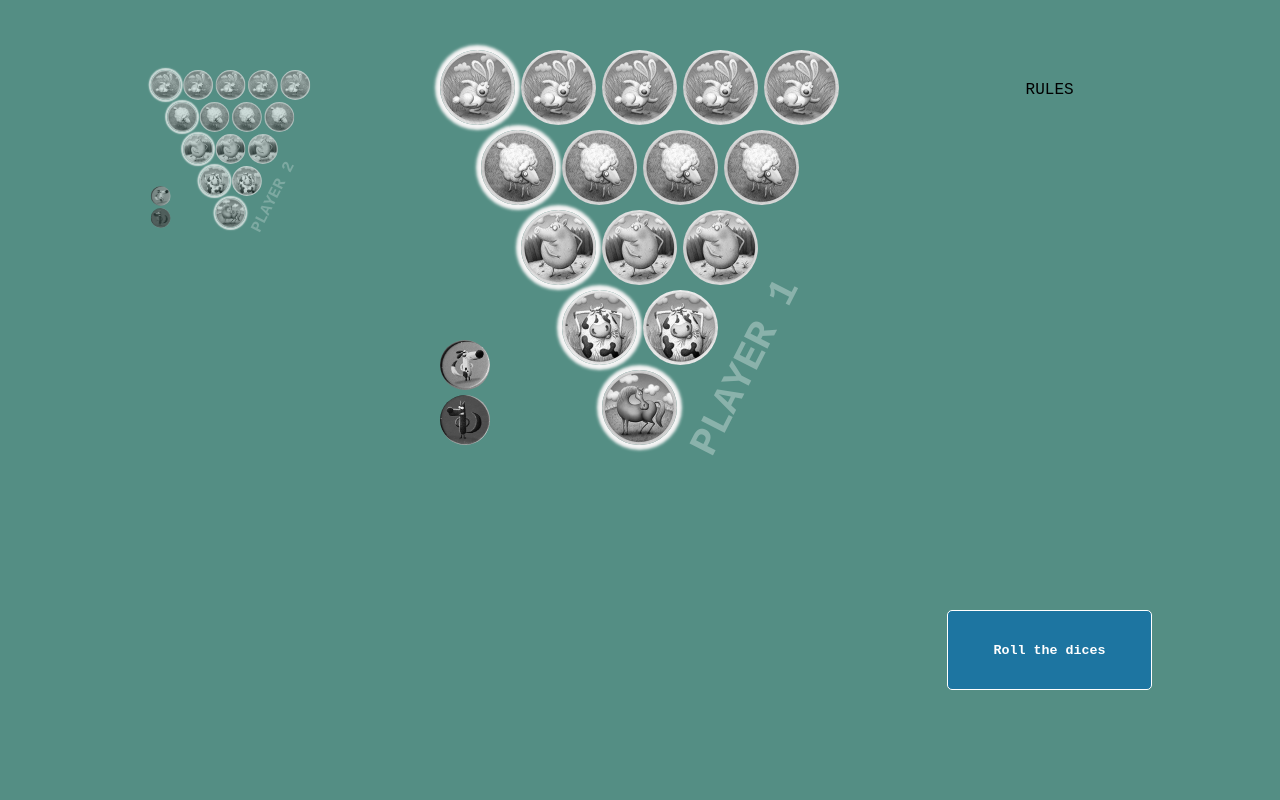
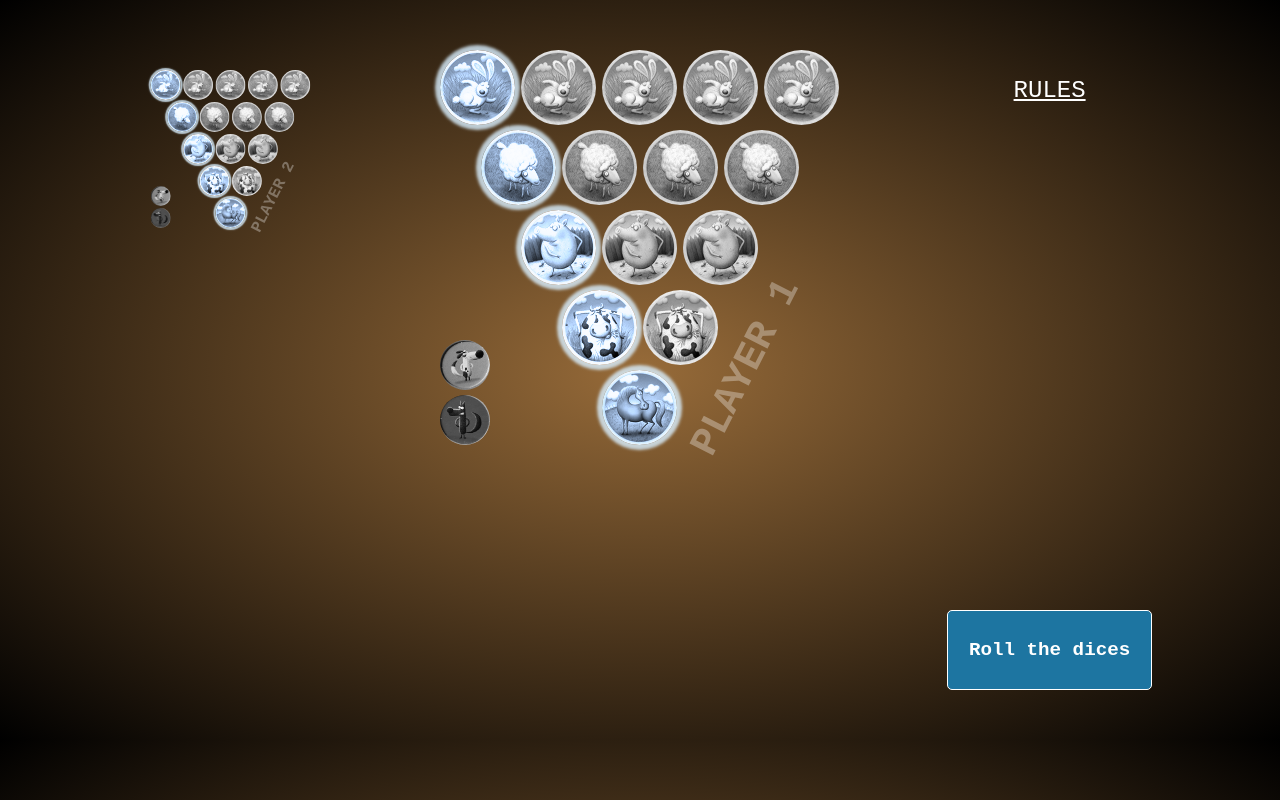
Before and after one commit to GreenBarrel/Game__SuperFarmer, a React (Vite) app: page / in a window 1280 px wide. Both pictures are taken after a click on the button "Let's PLAY". Built offline with nearby package versions, Linux system fonts and the light colour scheme; a web font is replaced by a local one.

Commit message:
minor css improvements

```diff
--- a/src/components/GameContainer.jsx
+++ b/src/components/GameContainer.jsx
@@ -13,9 +13,6 @@ function GameContainer({ players, setStart }) {
     <div className="game_container">
       <div className="game_container__rules">RULES</div>
 
-      {winningPlayer && (
-        <GameOver winningPlayer={winningPlayer} setStart={setStart} />
-      )}
       <PlayersContainer
         throwResult={throwResult}
         players={players}
@@ -27,6 +24,10 @@ function GameContainer({ players, setStart }) {
         winningPlayer={winningPlayer}
       />
       {/* <BuyRules /> */}
+
+      {winningPlayer && (
+        <GameOver winningPlayer={winningPlayer} setStart={setStart} />
+      )}
     </div>
   );
 }
--- a/src/style/dices.css
+++ b/src/style/dices.css
@@ -3,14 +3,13 @@
   flex-direction: column;
   align-items: center;
   justify-content: center;
-  margin: 40px 0;
 }
 
 .dices_container > svg {
   width: 100px;
   height: 100px;
   box-shadow: 0 0 10px white;
-  margin: 10px 0;
+  margin: 20px 0;
   padding: 10%;
   border-radius: 5px;
   color: white;
@@ -19,7 +18,9 @@
 .dices_btn {
   border: solid 1px white;
   border-radius: 5px;
+  font-size: 1.2em;
   font-weight: 900;
   color: white;
   background-color: rgb(29, 117, 161);
+  cursor: pointer;
 }
--- a/src/style/game_container.css
+++ b/src/style/game_container.css
@@ -3,12 +3,17 @@
   grid-template-columns: 4fr 1fr;
   grid-template-rows: 1fr 6fr 1fr;
   width: 100%;
+  position: relative;
 }
 
 .game_container__rules {
   grid-column-start: 2;
   align-self: center;
   justify-self: center;
+  color: white;
+  text-decoration: underline;
+  cursor: pointer;
+  font-size: 1.5em;
 }
 
 input[type="number"]::-webkit-inner-spin-button,
--- a/src/style/game_over.css
+++ b/src/style/game_over.css
@@ -17,7 +17,8 @@
 .game_container__game_over > div {
   margin: 50px;
   padding: 10px;
-  font-size: 1.5em;
+  font-size: 1.2em;
+  font-weight: 900;
   background-color: silver;
 }
 
--- a/src/style/main.css
+++ b/src/style/main.css
@@ -9,7 +9,7 @@ body {
   align-items: center;
   justify-content: center;
   margin: 50px 10%;
-  background: #0f6052b5;
+  background-image: radial-gradient(#976b39, #000000);
 }
 
 #root {
--- a/src/style/players.css
+++ b/src/style/players.css
@@ -41,7 +41,6 @@ h3 {
 .players_container__player:not(.--active) {
   scale: 0.4;
   margin: -100px -120px;
-  opacity: 0.75;
 }
 
 .flock__items {
@@ -54,7 +53,11 @@ h3 {
 }
 
 .flock > .flock__items > img:first-of-type {
-  box-shadow: 0px 0px 3px 5px whitesmoke;
+  box-shadow: 0px 0px 3px 5px rgba(210, 234, 26, 0.807);
+}
+
+.flock__item:not(.--active):first-of-type {
+  filter: sepia(100%) hue-rotate(175deg) saturate(100%);
 }
 
 .flock__item:not(.--active),
@@ -87,20 +90,21 @@ h3 {
 
 .flock__buy_item_btn {
   position: absolute;
-  top: 0;
-  left: 3px;
+  top: 0px;
   width: 75px;
   height: 75px;
   border-radius: 50%;
-  background-color: rgba(0, 194, 220, 0.5);
+  background-color: rgba(36, 95, 127, 0.6);
   border: none;
-  font-size: 3.5em;
+  font-size: 3em;
   color: rgb(255, 255, 255);
   text-shadow: 0 0 3px black;
+  cursor: pointer;
+  z-index: 1;
 }
 
 .gatekeepers .flock__buy_item_btn {
-  font-size: 2.5em;
+  font-size: 2em;
   width: 50px;
   height: 50px;
 }
```
